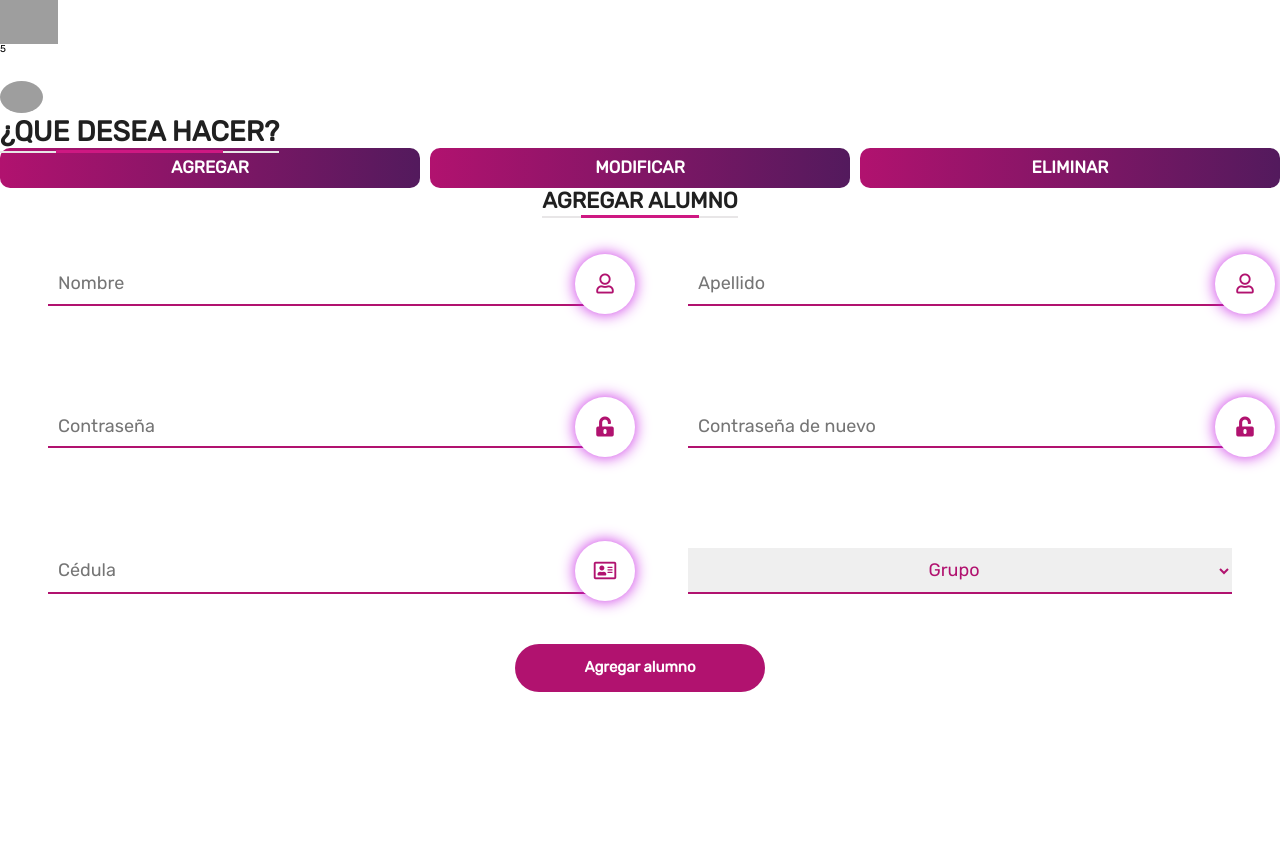
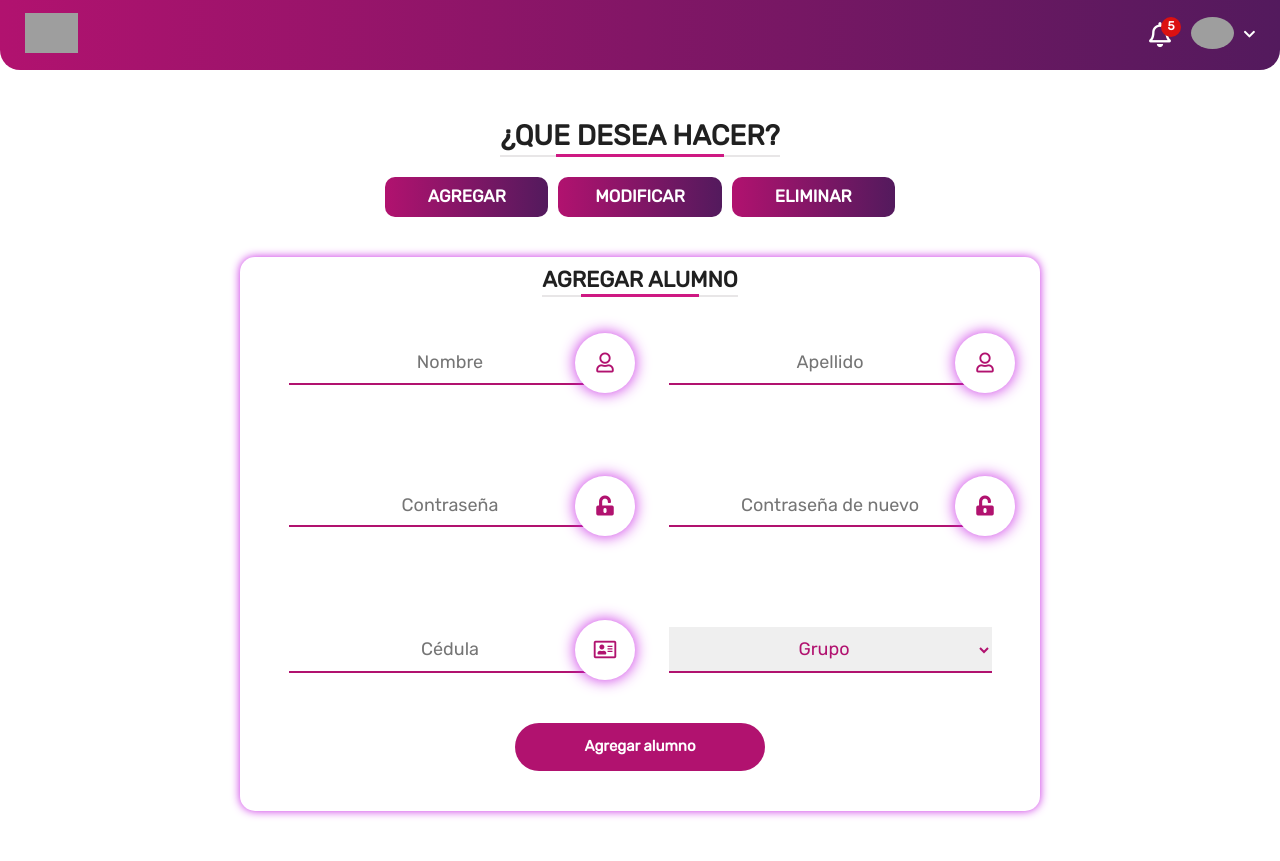
Before and after one commit to aKus-dev/AURUM, a PHP site: page /Administrador/internal/alumnos.php in a window 1280 px wide. Before the commit the page ends 692 px from the top, so only its background shows below. Run offline with PHP 8.4, Linux system fonts and the light colour scheme; style sheets or scripts are compiled from the project's sources; grey boxes are pictures that could not be loaded.

Commit message:
Actualización de los estilos

```diff
--- /dev/null
+++ b/src/scss/admin/_admin-form.scss
@@ -0,0 +1,69 @@
+.admin-form {
+    padding: 5rem 2rem 1.5rem 2rem;
+    text-align: center;
+
+    @include tablet {
+        width: 60%;
+        margin: auto;
+    }
+}
+
+.buttons-container {
+    margin: 1.5rem auto;
+    padding: 1rem 0;
+    @include tablet {
+        width: 85%;
+    }
+
+    @include desktop {
+        width: 70%;
+    }
+}
+
+.container-crud {
+    width: 90%;
+    margin: auto;
+    padding: 1rem 2rem 4rem 2rem;
+    border-radius: 1.5rem;
+    box-shadow: 0 0 1rem #c829e4;
+
+    @include tablet {
+        width: 75%;
+    }
+
+    @include desktop {
+        width: 55%;
+    }
+}
+
+.container-crud--alumno {
+    @include tablet {
+        width: 65%;
+        max-width: 80rem;
+    }
+
+    margin-bottom: 5rem;
+
+}
+
+
+.group-container {
+    width: 90%;
+    margin: 0 auto;
+    min-height: calc(100vh - 7rem);
+    display: flex;
+    flex-direction: column;
+    justify-content: center;
+    align-items: center;
+    gap: 5rem;
+    padding: 2rem;
+
+    @include desktop {
+        flex-direction: row;
+    }
+
+}
+
+.mt-5 {
+    margin-top: 5rem;
+}
--- /dev/null
+++ b/src/scss/admin/_header.scss
@@ -0,0 +1,21 @@
+.admin-header {
+    position: sticky;
+    top: 0;
+    z-index: 99;
+
+    display: flex;
+    align-items: center;
+    justify-content: space-between;
+    padding: 0 2.5rem;
+    height: 7rem;
+    background: linear-gradient(90deg, $ligthViolet, $darkViolet);
+    border-radius: 0 0 2rem 2rem;
+    box-shadow: 0 0 1rem $white;
+}
+
+.flex-icons-admin {
+    display: flex;
+    align-items: center;
+    justify-content: center;
+    gap: 2rem;
+}
--- /dev/null
+++ b/src/scss/admin/_notificacion.scss
@@ -0,0 +1,23 @@
+.notification {
+    cursor: pointer;
+    position: relative;
+
+    &__icon {
+        position: absolute;
+        right: -1rem;
+        top: -.5rem;
+        width: 2rem;
+        height: 2rem;
+        border-radius: 50%;
+        color: $white;
+        font-weight: bold;
+        display: flex;
+        justify-content: center;
+        align-items: center;
+        background-color: rgb(219, 17, 17);
+        font-size: 1.2rem;
+
+        transition: .45s;
+        visibility: visible;
+    }
+}
--- /dev/null
+++ b/src/scss/admin/_option.scss
@@ -0,0 +1,123 @@
+.option {
+    position: relative;
+    margin: 3rem auto;
+    height: 40rem;
+    background-size: cover;
+    background-repeat: no-repeat;
+    border-radius: 1rem;
+    box-shadow: 0 0 2rem $ligthViolet;
+
+    &--red {
+        box-shadow: 0 0 2rem #c31432e0;
+    }
+
+    &--teacher {
+        background-position: center;
+        background-image: url(../../build/img/Admin/Teacher.jpg);
+    }
+
+    &--students {
+        background-position: center;
+        background-image: url(../../build/img/Admin/Students.jpg);
+    }
+
+    &--books {
+        background-position: center;
+        background-image: url(../../build/img/Admin/Books.jpg);
+    }
+
+    &--agenda {
+        background-position: center;
+        background-image: url(../../build/img/Admin/Agenda.jpg);
+    }
+
+    &--pendiente {
+        background-position: center;
+        background-image: url(../../build/img/Admin/Pendiente.jpg);
+    }
+
+    &--grupo {
+        background-position: center;
+        background-image: url(../../build/img/Admin/Grupo.jpg);
+    }
+
+    @include desktop {
+        margin: 0;
+        width: 35rem;
+    }
+
+    &__content {
+        padding: 2rem 4rem;
+        text-align: center;
+        position: absolute;
+        top: 0;
+        left: 0;
+        width: 100%;
+        height: 100%;
+        z-index: 9;
+
+        display: flex;
+        flex-direction: column;
+        justify-content: center;
+        align-items: center;
+        color: $white;
+    }
+
+    &__heading {
+        margin: 1.5rem 0;
+        font-size: 3rem;
+    }
+
+    &__heading::after {
+        content: '';
+        display: block;
+        height: .5rem;
+        width: 100%;
+        background: linear-gradient(90deg, #e0c0d3, #e143fd);
+    }
+
+
+    &__heading--red::after {
+        content: '';
+        display: block;
+        height: .5rem;
+        width: 100%;
+        background: linear-gradient(90deg, #e0c0d3, #c31432e0);
+    }
+
+    &__text {
+        font-size: 1.5rem;
+    }
+}
+
+.option-container {
+    padding: 0 5rem;
+
+    @include desktop {
+        padding: 3.5rem 2.5rem;
+        display: flex;
+        justify-content: center;
+        align-items: center;
+        gap: 3.5rem;
+    }
+}
+
+.filter-option {
+    position: absolute;
+    top: 0;
+    left: 0;
+    width: 100%;
+    height: 100%;
+    background: linear-gradient(90deg, #b1126fe0, #531A5De0);
+    border-radius: 1rem;
+}
+
+.filter-option--diff {
+    position: absolute;
+    top: 0;
+    left: 0;
+    width: 100%;
+    height: 100%;
+    background: linear-gradient(90deg, #c31432e0, #240b36e0);
+    border-radius: 1rem;
+}
--- /dev/null
+++ b/src/scss/alumno/_alumno-task.scss
@@ -0,0 +1,121 @@
+.crear-consulta {
+    min-height: 100vh;
+    padding: 0 2rem;
+    display: flex;
+    flex-direction: column;
+    justify-content: center;
+    align-items: center;
+    width: 100%;
+    margin-bottom: 7rem;
+
+    @include desktop {
+        margin-bottom: 0;
+    }
+
+    h1 {
+        color: $lightBlack;
+        margin: 0 0 2.5rem 0;
+    }
+
+    p {
+        font-size: 1.5rem;
+    }
+
+    .todas-consultas {
+        border-radius: 5rem;
+        padding: 1.5rem;
+        display: flex;
+        align-items: center;
+        justify-content: space-between;
+        color: $white;
+        margin: 1rem 0;
+        width: 75%;
+        max-width: 40rem;
+
+        i {
+            transition: .4s;
+            font-size: 2rem;
+            cursor: pointer;
+
+            &:hover {
+                transform: scale(1.25);
+            }
+        }
+
+    }
+
+    .empezemos {
+        font-size: 2.2rem;
+        margin: 2rem 0 2rem 0;
+
+        &::after  {
+            content: '';
+            display: block;
+            width: 100%;
+            height: .3rem;
+            background: linear-gradient(90deg, $ligthViolet, $darkViolet);
+        }
+    }
+
+    label {
+        font-size: 1.6rem;
+        margin-bottom: .5rem;
+    }
+
+    .select-profesor {
+        width: 100%;
+        padding: 1.2rem;
+        font-size: 1.6rem;
+        color: $ligthViolet;
+        border: 2px solid $ligthViolet;
+    }
+
+    .btn-submit-consulta {
+        display: flex;
+        justify-content: flex-end;
+        margin: 2.5rem 0;
+
+        button {
+            transition: .35s;
+            padding: 1.2rem;
+            font-size: 1.6rem;
+            cursor: pointer;
+            border: none;
+            color: $white;
+            border-radius: .5rem;
+
+            &:hover {
+                transform: scale(1.05);
+            }
+        }
+    }
+
+}
+
+.form-alumno-crear {
+    display: flex;
+    flex-direction: column;
+    margin-bottom: 2.5rem;
+
+    input,textarea {
+        outline: none;
+        padding: 1.5rem;
+        font-size: 1.8rem;
+        color: $ligthViolet;
+        border: 2px solid $ligthViolet;
+    }
+
+
+    textarea {
+        height: 15rem;
+    }
+
+}
+
+.form-consulta {
+    width: 85%;
+
+    @include tablet {
+        width: 55%;
+    }
+}
--- /dev/null
+++ b/src/scss/alumno/_consulta.scss
@@ -0,0 +1,45 @@
+.consulta {
+    position: relative;
+    border-radius: 1.3rem;
+    height: 25rem;
+    width: 80%;
+    margin: 0 auto;
+    margin-bottom: 3rem;
+
+
+    @include tablet {
+        width: 55%;
+    }
+}
+
+.flex-consultas {
+    @include desktop {
+        display: flex;
+        gap: 3.5rem;
+        width: 100%;
+    }
+}
+
+.consulta--consultas {
+    background-image: url(/build/img/Alumno/Consulta.jpg);
+    background-size: cover;
+    background-position: center;
+}
+
+.consulta--profesores {
+    background-image: url(/build/img/Alumno/Teacher.jpg);
+    background-size: cover;
+    background-position: center;
+}
+
+.consulta--compas {
+    background-image: url(/build/img/Alumno/Compas.jpg);
+    background-size: cover;
+    background-position: center;
+}
+
+.consulta--horarios {
+    background-image: url(/build/img/Docente/Horarios.jpg);
+    background-size: cover;
+    background-position: center;
+}
--- /dev/null
+++ b/src/scss/alumno/_header.scss
@@ -0,0 +1,82 @@
+.alumno-header {
+    position: fixed;
+    bottom: 0;
+    right: 0;
+    left: 0;
+    z-index: 99;
+
+    display: flex;
+    align-items: center;
+    justify-content: space-between;
+    padding: 0 3.5rem;
+    height: 7rem;
+    background: linear-gradient(90deg, $ligthViolet, $darkViolet);
+    border-radius: 2rem 2rem 0 0;
+    box-shadow: 0 0 1rem $white;
+
+    @include desktop {
+        position: fixed;
+        width: 9.5rem;
+        height: 100vh;
+        border-radius: 0 2rem 2rem 0;
+        flex-direction: column;
+        justify-content: center;
+        gap: 8rem;
+    }
+
+    i {
+        transition: .35s;
+        cursor: pointer;
+        font-size: 2rem;
+        color: $white;
+
+        &:hover {
+            filter: drop-shadow(0 0 5px $white);
+            transform: scale(1.25);
+        }
+    }
+
+}
+
+.alumno-grid {
+    padding: 3rem 0 6.5rem 0;
+    width: 100%;
+
+    @include desktop {
+        padding: 3rem 5rem;
+        display: flex;
+        flex-direction: column;
+        height: 100vh;
+        justify-content: center;
+        align-items: center;
+    }
+}
+
+.alumno-logo {
+
+    display: flex;
+    justify-content: center;
+    align-items: center;
+    transition: .35s;
+    height: 3rem;
+    width: 4rem;
+
+    &:hover {
+        filter: drop-shadow(0 0 5px $white);
+        transform: scale(1.25);
+    }
+}
+
+.flex-icons-admin {
+    display: flex;
+    align-items: center;
+    justify-content: center;
+    gap: 2rem;
+}
+
+.alumno-container {
+
+    @include desktop {
+        margin-left: 9.5rem;
+    }
+}
--- a/src/scss/app.scss
+++ b/src/scss/app.scss
@@ -24,7 +24,12 @@
 @import 'internal/welcome';
 
 /* Admin */
-@import '../../Administrador/sass/header';
-@import '../../Administrador/sass/option';
-@import '../../Administrador/sass/asignatura';
-@import '../../Administrador/sass/notificacion';
+@import 'admin/header';
+@import 'admin/option';
+@import 'admin/admin-form';
+@import 'admin/notificacion';
+
+/* Alumno */
+@import 'alumno/header';
+@import 'alumno/alumno-task';
+@import 'alumno/consulta';
--- a/src/scss/base/_globales.scss
+++ b/src/scss/base/_globales.scss
@@ -76,3 +76,8 @@ a {
 .arrow-down {
     font-size: 1.3rem;
 }
+
+
+textarea {
+    resize: none;
+}
--- a/src/scss/base/_variables.scss
+++ b/src/scss/base/_variables.scss
@@ -27,6 +27,7 @@ $darkWhite: #F1F1F1;
 $ligthViolet: #B1126F;
 $darkViolet: #531A5D;
 
+
 /* Colores de sombras y ese tipo de cosas*/
 $darkRed: #7E0A2C;
 $pink: #d8295d;
--- a/src/scss/internal/_form.scss
+++ b/src/scss/internal/_form.scss
@@ -107,6 +107,7 @@
     }
 
     &__input {
+        text-align: center;
         width: 85%;
         padding: 1rem;
         color: $ligthViolet;
@@ -172,3 +173,10 @@
 .marginTop {
     margin: 5rem auto;
 }
+.label {
+    font-size: 1.6rem;
+    color: $ligthViolet;
+}
+.pb-50 {
+    padding-bottom: 50px;
+}
--- a/src/scss/layout/_slider.scss
+++ b/src/scss/layout/_slider.scss
@@ -66,6 +66,10 @@
         margin: auto;
     }
 
+    .b1,.b2,.b3 {
+        cursor: pointer;
+    }
+
     &__button {
         display: block;
         height: 1.5em;
--- a/src/scss/layout/_us.scss
+++ b/src/scss/layout/_us.scss
@@ -26,4 +26,17 @@
             width: 70%;
         }
     }
+
+    &__description {
+
+        @include tablet {
+            margin: auto;
+            width: 90%;
+        }
+
+        @include desktop {
+            margin: auto;
+            width: 70%;
+        }
+    }
 }
```
Also changed, not shown: src/scss/base/_utilidades.scss (+39 -1 lines).
